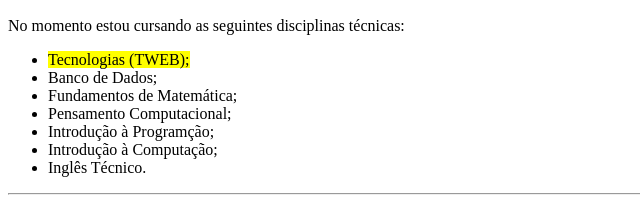
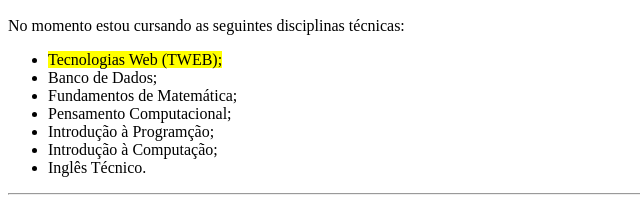
Before and after one commit to lupercioneto/Repositorio-HTML, a plain HTML site: page Atividades_TWEB/tags básicas - atividade 2.html in a window 1280 px wide. Shown: the part 296-503 px from the top of the page, 0-640 px from the left. Drawn offline with Linux system fonts and the light colour scheme.

Commit message:
Update tags básicas - atividade 2.html

```diff
--- a/Atividades_TWEB/tags básicas - atividade 2.html
+++ b/Atividades_TWEB/tags básicas - atividade 2.html
@@ -32,7 +32,7 @@
         No momento estou cursando as seguintes disciplinas técnicas:
     </p>
         <ul>
-            <li> <mark>Tecnologias (TWEB);</mark></li>
+            <li> <mark>Tecnologias Web (TWEB);</mark></li>
             <li>Banco de Dados;</li>
             <li>Fundamentos de Matemática;</li>
             <li>Pensamento Computacional;</li>
```
